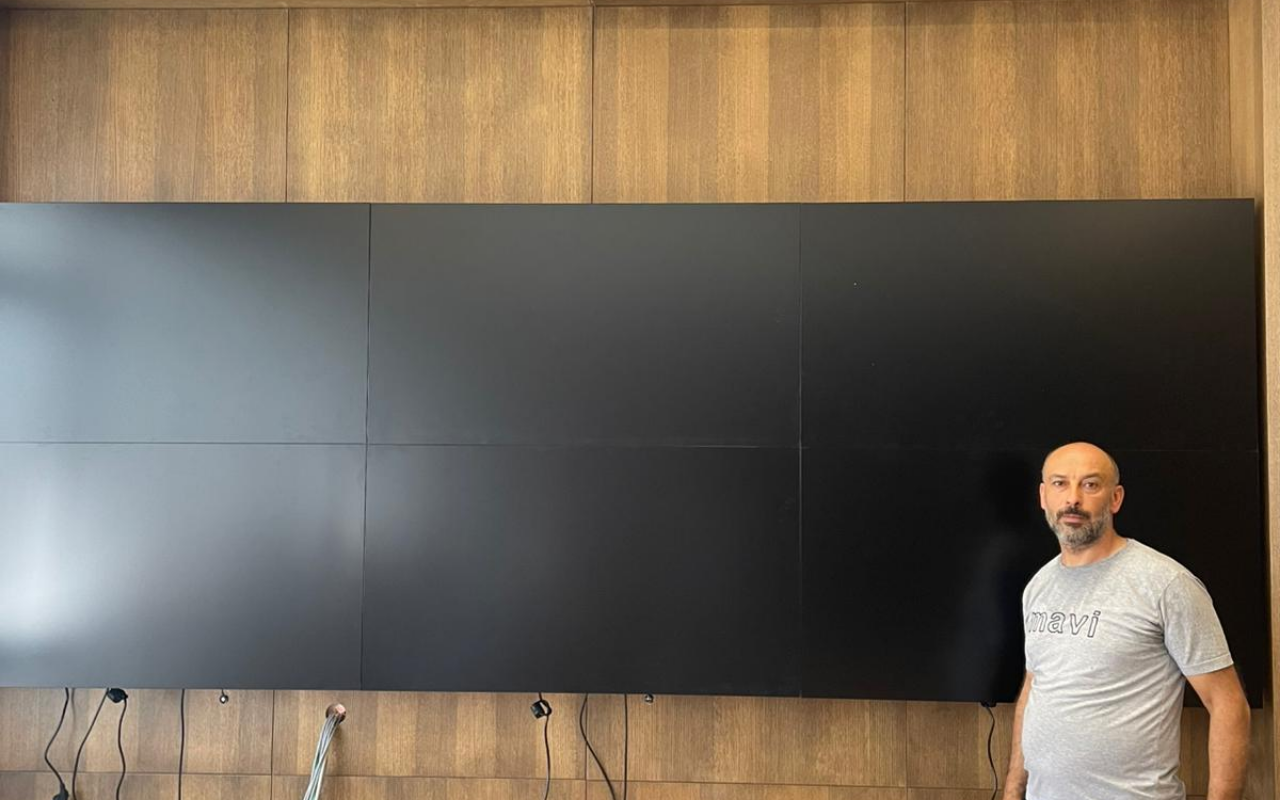
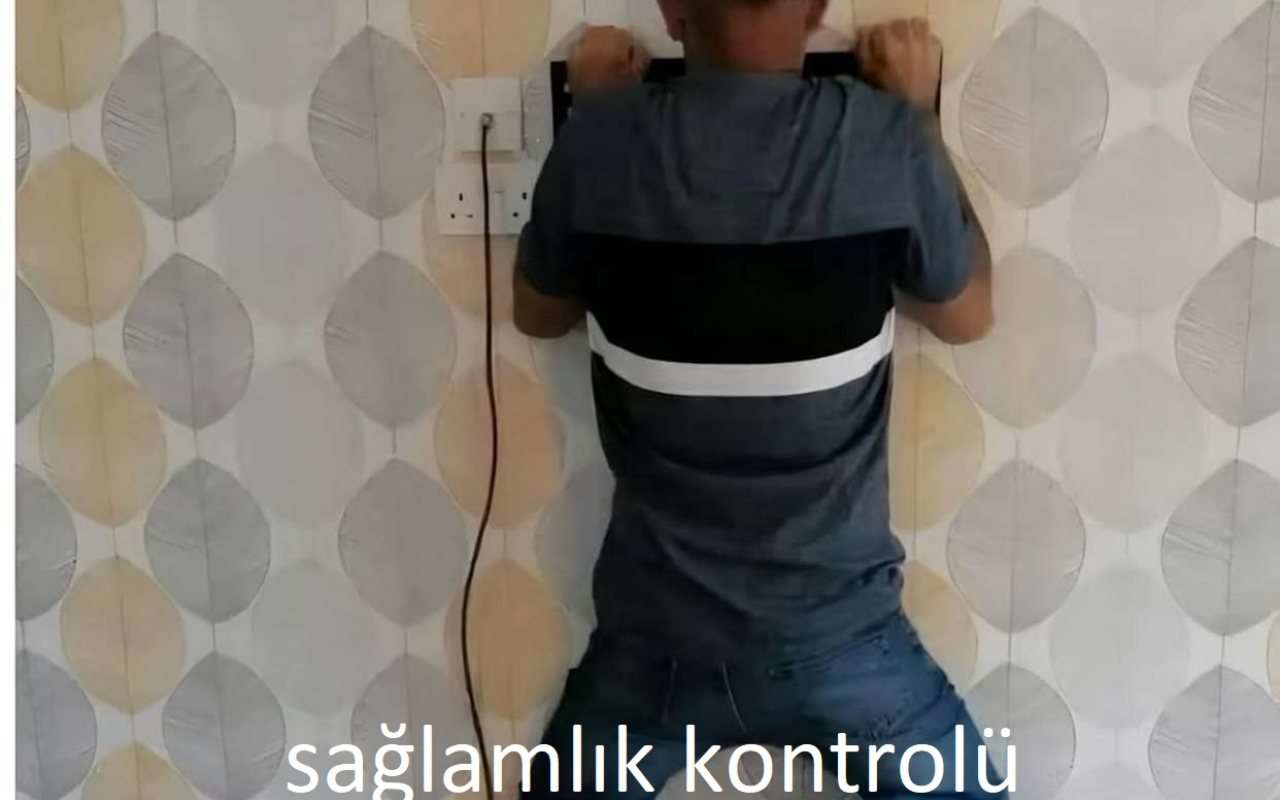
Before and after one commit to IskinElektronik/IskinElektronik.github.io, a plain HTML site: page ostam.html in a window 1280 px wide. Drawn offline with Linux system fonts and the light colour scheme.

Commit message:
Update ostam.html

```diff
--- a/ostam.html
+++ b/ostam.html
@@ -7,7 +7,7 @@
       body {
         margin: 0;
         height: 100vh;
-        background-image: url('https://raw.githubusercontent.com/IskinElektronik/IskinElektronik.github.io/refs/heads/main/images/WhatsApp%20G%C3%B6rsel%202025-07-16%20saat%2015.09.50_69caf499.jpg');
+        background-image: url('https://raw.githubusercontent.com/IskinElektronik/IskinElektronik.github.io/refs/heads/main/images/ostamnapiyor.jpg');
         background-size: cover;
         background-position: center;
         backgroung-repeat: no-repeat;
```
